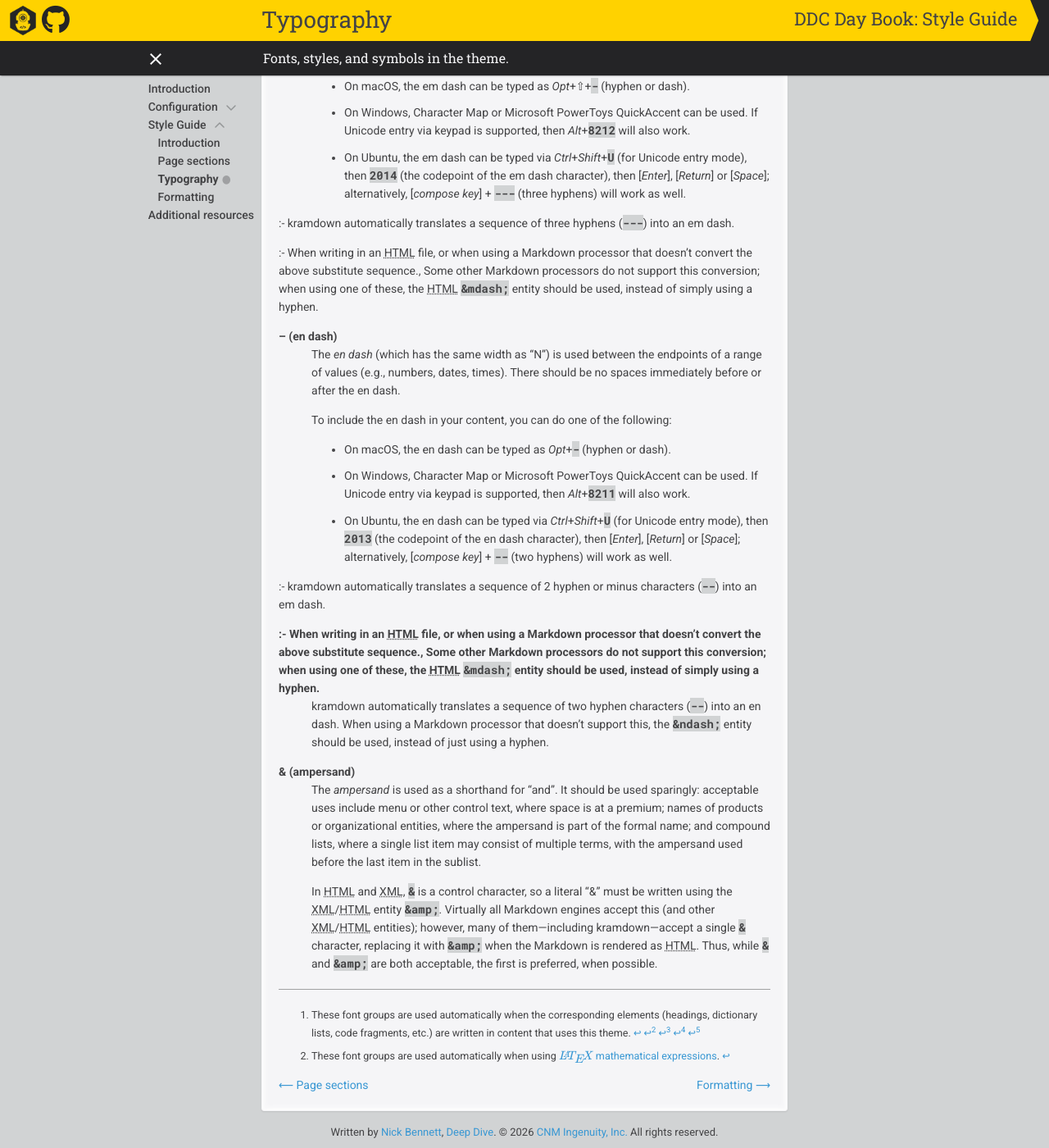
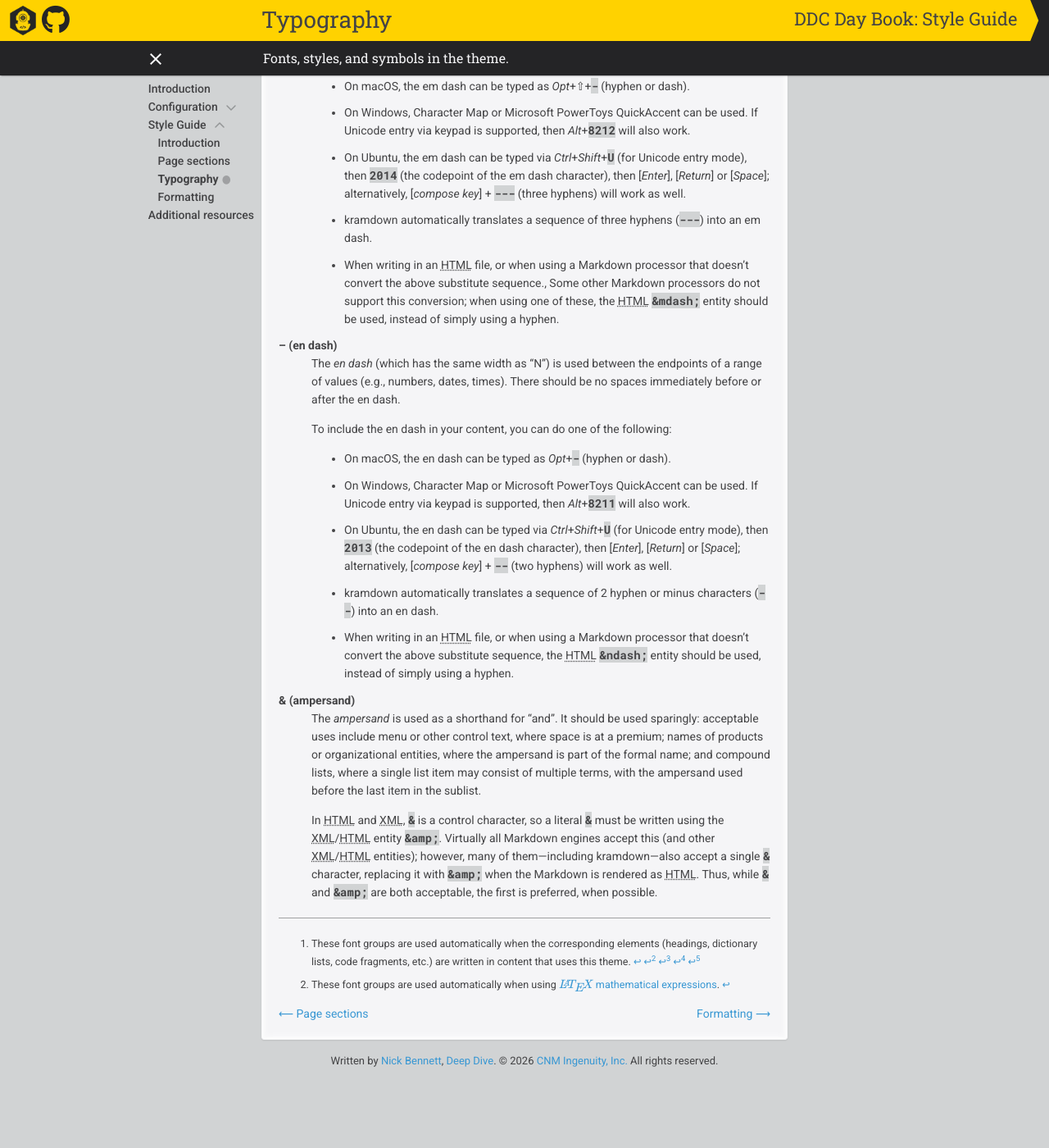
Before and after one commit to ddc-java/ddc-day-book, a Jekyll site: the page built from content/typography.md, in a window 1280 px wide and 1400 px high, scrolled down 2097 px. Shown: the whole window at 82% size. Built offline with Jekyll 4.4.1, drawn with Linux system fonts in a browser that asks for light colours; nearby versions of some CDN libraries; our own code applies the rules of GitHub Pages for plain Markdown files; formulas are drawn with MathJax 3; after the commit the page ends 3419 px from its top, so only the background shows below that.

Commit message:
Expand on special character instructions 3

```diff
--- a/content/typography.md
+++ b/content/typography.md
@@ -93,9 +93,9 @@ Note that this list does not include mathematical symbols. These should be typed
 
 : - On Ubuntu, the em dash can be typed via _Ctrl_+_Shift_+**`U`** (for Unicode entry mode), then **`2014`** (the codepoint of the em dash character), then [_Enter_], [_Return_] or [_Space_]; alternatively, [_compose key_] + **`---`** (three hyphens) will work as well.
 
-:- kramdown automatically translates a sequence of three hyphens (`---`) into an em dash.
+: - kramdown automatically translates a sequence of three hyphens (`---`) into an em dash.
 
-:- When writing in an HTML file, or when using a Markdown processor that doesn't convert the above substitute sequence., Some other Markdown processors do not support this conversion; when using one of these, the HTML `&mdash;` entity should be used, instead of simply using a hyphen.
+: - When writing in an HTML file, or when using a Markdown processor that doesn't convert the above substitute sequence., Some other Markdown processors do not support this conversion; when using one of these, the HTML `&mdash;` entity should be used, instead of simply using a hyphen.
 
 -- (en dash)
 
@@ -109,14 +109,12 @@ Note that this list does not include mathematical symbols. These should be typed
 
 : - On Ubuntu, the en dash can be typed via _Ctrl_+_Shift_+**`U`** (for Unicode entry mode), then **`2013`** (the codepoint of the en dash character), then [_Enter_], [_Return_] or [_Space_]; alternatively, [_compose key_] + **`--`** (two hyphens) will work as well.
 
-:- kramdown automatically translates a sequence of 2 hyphen or minus characters (`--`) into an em dash.
+: - kramdown automatically translates a sequence of 2 hyphen or minus characters (`--`) into an en dash.
 
-:- When writing in an HTML file, or when using a Markdown processor that doesn't convert the above substitute sequence., Some other Markdown processors do not support this conversion; when using one of these, the HTML `&mdash;` entity should be used, instead of simply using a hyphen.
-
-: kramdown automatically translates a sequence of two hyphen characters (`--`) into an en dash. When using a Markdown processor that doesn't support this, the `&ndash;` entity should be used, instead of just using a hyphen.
+: - When writing in an HTML file, or when using a Markdown processor that doesn't convert the above substitute sequence, the HTML `&ndash;` entity should be used, instead of simply using a hyphen.
 
 & (ampersand)
 
 : The _ampersand_ is used as a shorthand for "and". It should be used sparingly: acceptable uses include menu or other control text, where space is at a premium; names of products or organizational entities, where the ampersand is part of the formal name; and compound lists, where a single list item may consist of multiple terms, with the ampersand used before the last item in the sublist.
 
-: In HTML and XML, `&` is a control character, so a literal "&" must be written using the XML/HTML entity `&amp;`. Virtually all Markdown engines accept this (and other XML/HTML entities); however, many of them---including kramdown---accept a single `&` character, replacing it with `&amp;` when the Markdown is rendered as HTML. Thus, while `&` and `&amp;` are both acceptable, the first is preferred, when possible.
+: In HTML and XML, `&` is a control character, so a literal `&` must be written using the XML/HTML entity `&amp;`. Virtually all Markdown engines accept this (and other XML/HTML entities); however, many of them---including kramdown---also accept a single `&` character, replacing it with `&amp;` when the Markdown is rendered as HTML. Thus, while `&` and `&amp;` are both acceptable, the first is preferred, when possible.
```
